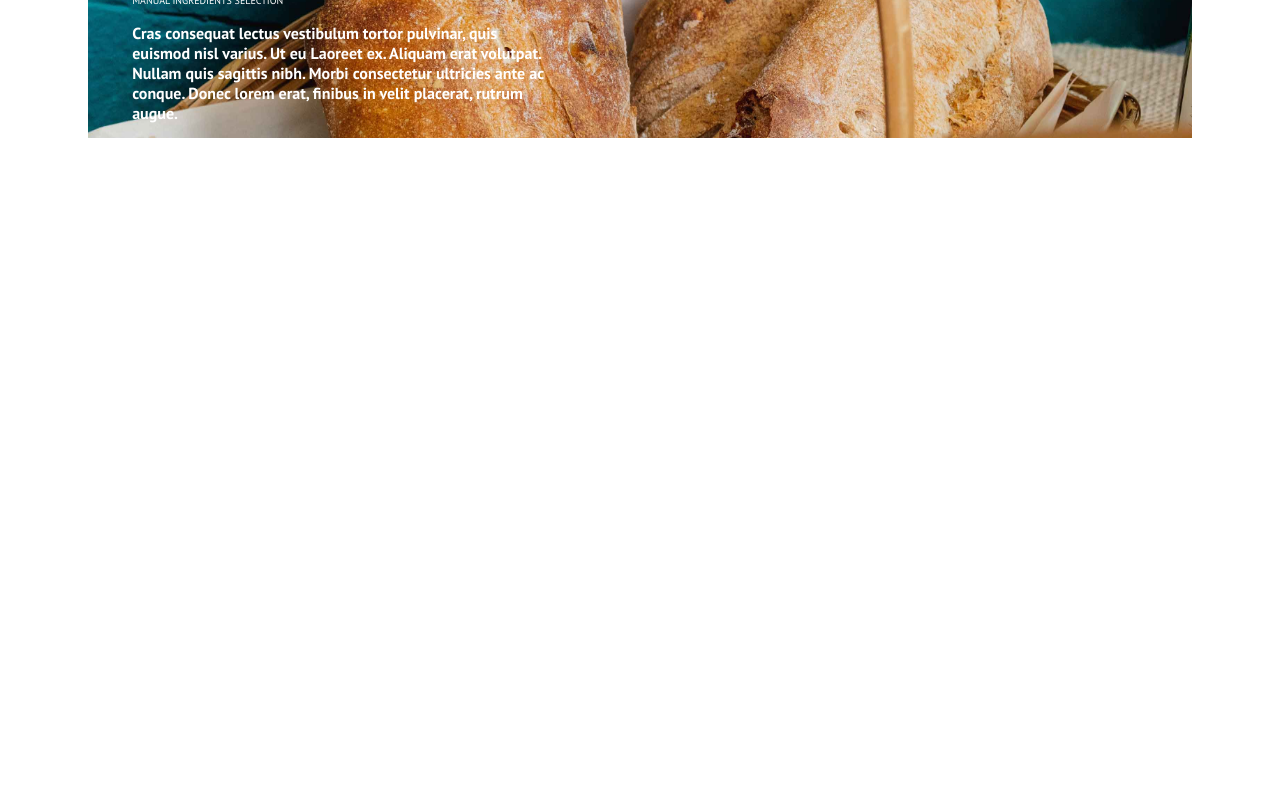
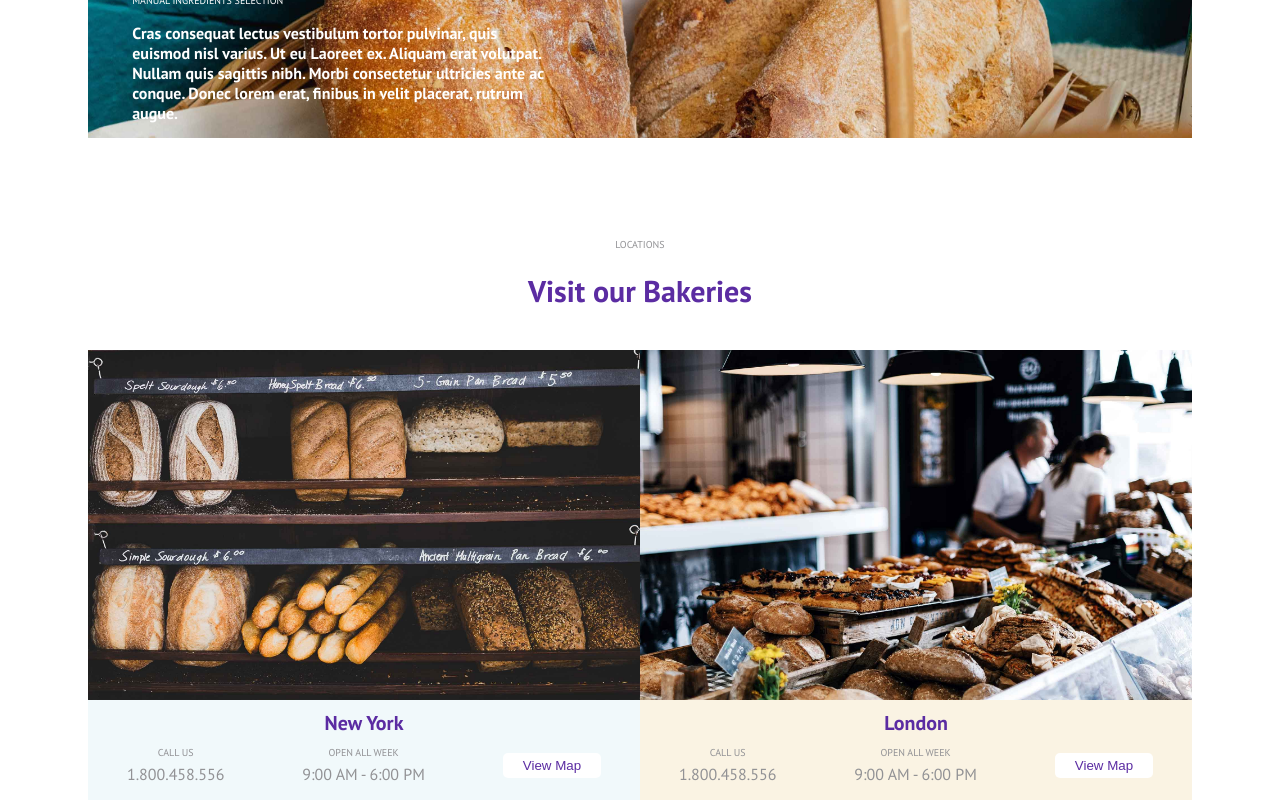
Before and after one commit to IonCatana/proj-html-vuejs, a Vue app: page / in a window 1280 px wide. Shown: the part 3509-4309 px from the top of the page. Before the commit the page ends 3647 px from the top, so only its background shows below. Built offline with nearby package versions, Linux system fonts and the light colour scheme.

Commit message:
component OurBakeries done

```diff
--- a/src/components/Main/DeliveringHome.vue
+++ b/src/components/Main/DeliveringHome.vue
@@ -9,7 +9,7 @@
           </h1>
         </div>
         <div>
-          <span>01</span>
+          <span>03</span>
         </div>
       </div>
       <div class="thumb_nail flex">
--- a/src/components/Main/OurBakeries.vue
+++ b/src/components/Main/OurBakeries.vue
@@ -1,6 +1,59 @@
 <template>
   <div id="our_bakeries">
-    <div class="container"></div>
+    <div class="container">
+      <div class="location">
+        <div>
+          <p class="manatee">Locations</p>
+          <h2 class="daisy_bush">Visit our Bakeries</h2>
+        </div>
+      </div>
+      <div class="bakeri_img">
+        <div class="card">
+          <img src="../../assets/img/new-york-bk.jpg" alt="" />
+        </div>
+        <div class="card">
+          <img src="../../assets/img/london-bk.jpg" alt="" />
+        </div>
+      </div>
+      <div class="bakeri_info">
+        <div class="card">
+          <div class="city">
+            <h1 class="daisy_bush">New York</h1>
+          </div>
+          <div class="info">
+            <div>
+              <p class="manatee call">Call Us</p>
+              <p class="manatee">1.800.458.556</p>
+            </div>
+            <div>
+              <p class="manatee call">Open All Week</p>
+              <p class="manatee">9:00 Am - 6:00 Pm</p>
+            </div>
+            <div>
+              <button class="daisy_bush">View Map</button>
+            </div>
+          </div>
+        </div>
+        <div class="card2">
+          <div class="city">
+            <h1 class="daisy_bush">London</h1>
+          </div>
+          <div class="info">
+            <div>
+              <p class="manatee call">Call Us</p>
+              <p class="manatee">1.800.458.556</p>
+            </div>
+            <div>
+              <p class="manatee call">Open All Week</p>
+              <p class="manatee">9:00 Am - 6:00 Pm</p>
+            </div>
+            <div>
+              <button class="daisy_bush">View Map</button>
+            </div>
+          </div>
+        </div>
+      </div>
+    </div>
   </div>
 </template>
 
@@ -9,4 +62,114 @@ export default {};
 </script>
 
 <style lang="scss" scoped>
+#our_bakeries {
+  width: 1200px;
+  margin: 0 auto;
+  .container {
+    .location {
+      padding-top: 100px;
+      display: flex;
+      justify-content: center;
+      p {
+        font-size: 10px;
+        text-align: center;
+        text-transform: uppercase;
+      }
+      h2 {
+        padding-top: 20px;
+        padding-bottom: 40px;
+        font-weight: 700;
+        font-size: 30px;
+      }
+    }
+  }
+}
+.bakeri_img {
+  width: 100%;
+  display: flex;
+  .card {
+    width: 50%;
+    height: 350px;
+    img {
+      width: 100%;
+      height: 100%;
+    }
+  }
+}
+.bakeri_info {
+  width: 100%;
+  height: 100px;
+  display: flex;
+  align-items: center;
+  .card {
+    background-color: #f1f9fb;
+    height: 100%;
+    width: 50%;
+    .city {
+      display: flex;
+      justify-content: center;
+      h1 {
+        padding: 10px 0px;
+        font-size: 20px;
+      }
+    }
+    .info {
+      display: flex;
+      justify-content: space-around;
+      align-items: center;
+      .call {
+        font-size: 10px;
+        padding-bottom: 5px;
+      }
+      p {
+        text-align: center;
+        text-transform: uppercase;
+      }
+      button {
+        padding: 5px 20px;
+        border: none;
+        background-color: #ffffff;
+        border-radius: 5px;
+      }
+    }
+  }
+}
+.bakeri_info {
+  width: 100%;
+  height: 100px;
+  display: flex;
+  align-items: center;
+  .card2 {
+    background-color: #faf3e3;
+    height: 100%;
+    width: 50%;
+    .city {
+      display: flex;
+      justify-content: center;
+      h1 {
+        padding: 10px 0px;
+        font-size: 20px;
+      }
+    }
+    .info {
+      display: flex;
+      justify-content: space-around;
+      align-items: center;
+      .call {
+        font-size: 10px;
+        padding-bottom: 5px;
+      }
+      p {
+        text-align: center;
+        text-transform: uppercase;
+      }
+      button {
+        padding: 5px 20px;
+        border: none;
+        background-color: #ffffff;
+        border-radius: 5px;
+      }
+    }
+  }
+}
 </style>
```
